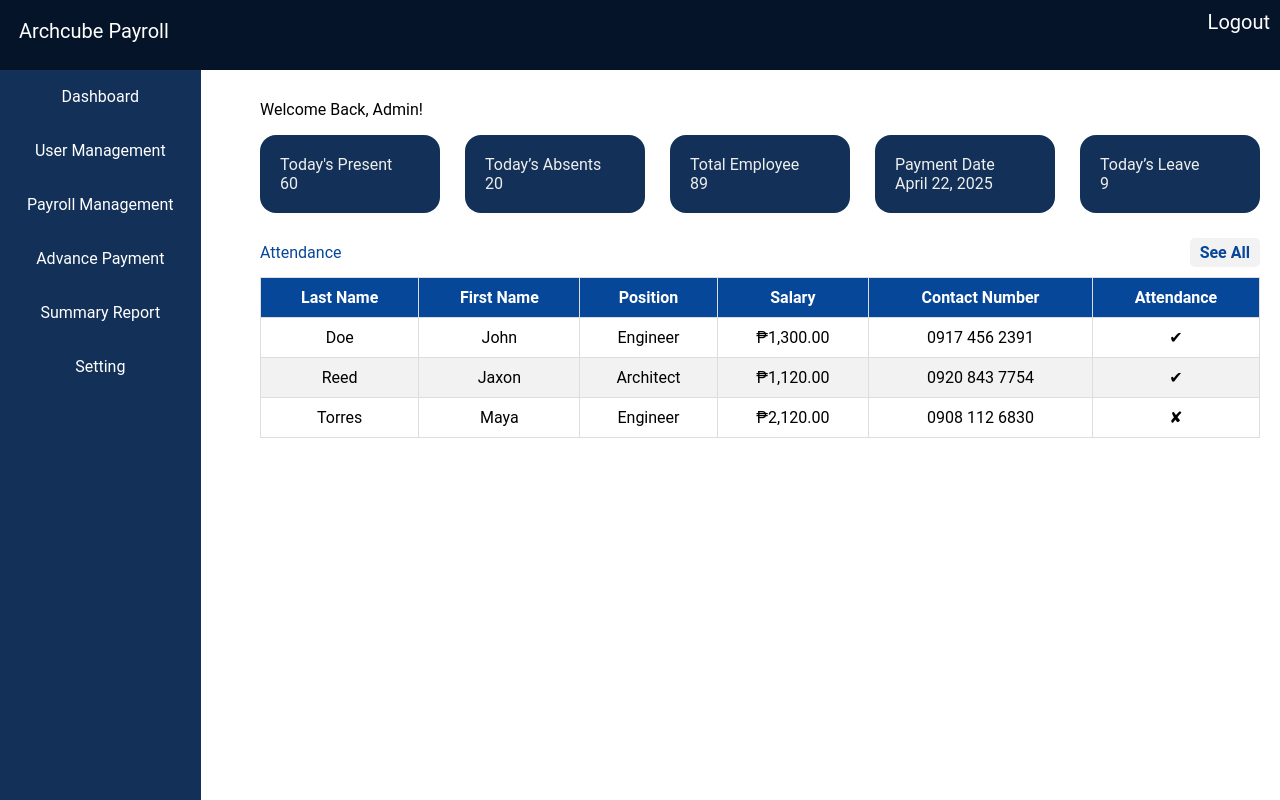
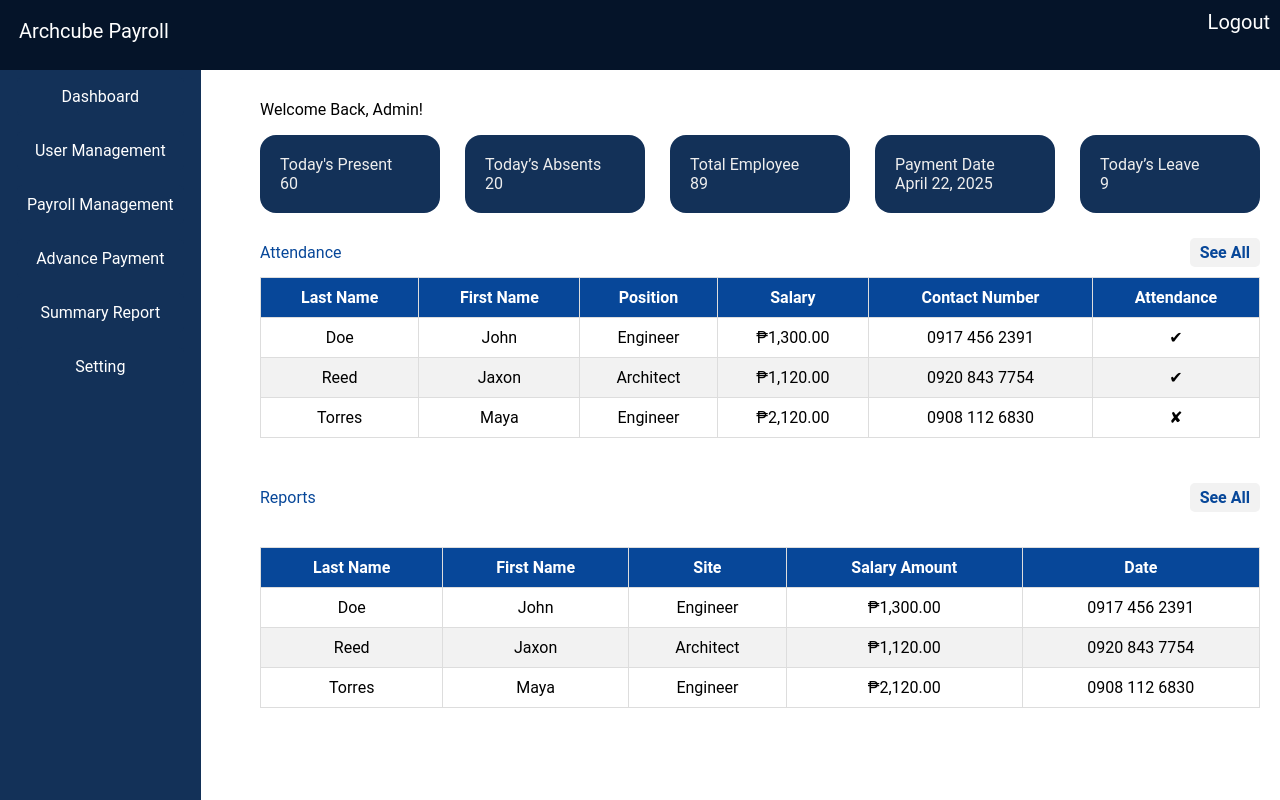
Before and after one commit to GaliaArjhond/Archcube_payroll, a PHP site: page /dashboard.html in a window 1280 px wide. Run offline with PHP 8.4, Linux system fonts and the light colour scheme.

Commit message:
finish igues

```diff
--- a/dashboard.html
+++ b/dashboard.html
@@ -74,7 +74,6 @@
             </div>
           </div>
         </div>
-
       </div>
 
       <div class="attendance">
@@ -122,5 +121,51 @@
         </table>
       </div>
 
+      <div class="ReportsTable">
+        <div class="Reports-header">
+          <h2>Reports</h2>
+          <a href="#" class="see-all">See All</a>
+        </div>
+        <table>
+          <thead>
+            <tr>
+              <th>Last Name</th>
+              <th>First Name</th>
+              <th>Site</th>
+              <th>Salary Amount</th>
+              <th>Date</th>
+            </tr>
+          </thead>
+          <tbody>
+            <tr>
+              <td>Doe</td>
+              <td>John</td>
+              <td>Engineer</td>
+              <td>₱1,300.00</td>
+              <td>0917 456 2391</td>
+
+            </tr>
+            <tr>
+              <td>Reed</td>
+              <td>Jaxon</td>
+              <td>Architect</td>
+              <td>₱1,120.00</td>
+              <td>0920 843 7754</td>
+
+            </tr>
+            <tr>
+              <td>Torres</td>
+              <td>Maya</td>
+              <td>Engineer</td>
+              <td>₱2,120.00</td>
+              <td>0908 112 6830</td>
+
+            </tr>
+
+          </tbody>
+
+        </table>
+      </div>
+
   </body>
 </html>
--- a/dashboardStyle.css
+++ b/dashboardStyle.css
@@ -155,3 +155,37 @@ table tr:hover {
 .attendance-header .see-all:hover {
   background-color: #ddd;
 }
+
+main .ReportsTable {
+  margin-top: 20px;
+  display: grid;
+  gap: 25px;
+  font-weight: bold;
+}
+
+.Reports-header {
+  display: flex;
+  justify-content: space-between; /* Align items to the left and right */
+  align-items: center; /* Vertically center the items */
+  margin-top: 25px;
+  margin-bottom: 10px; /* Add spacing below the header */
+}
+
+.Reports-header h2 {
+  margin: 0;
+  color: #074799;
+}
+
+.Reports-header .see-all {
+  text-decoration: none;
+  color: #074799;
+  font-weight: bold;
+  background-color: #f2f2f2;
+  padding: 5px 10px;
+  border-radius: 5px;
+  transition: background-color 0.3s ease;
+}
+
+.Reports-header .see-all:hover {
+  background-color: #ddd;
+}
```
